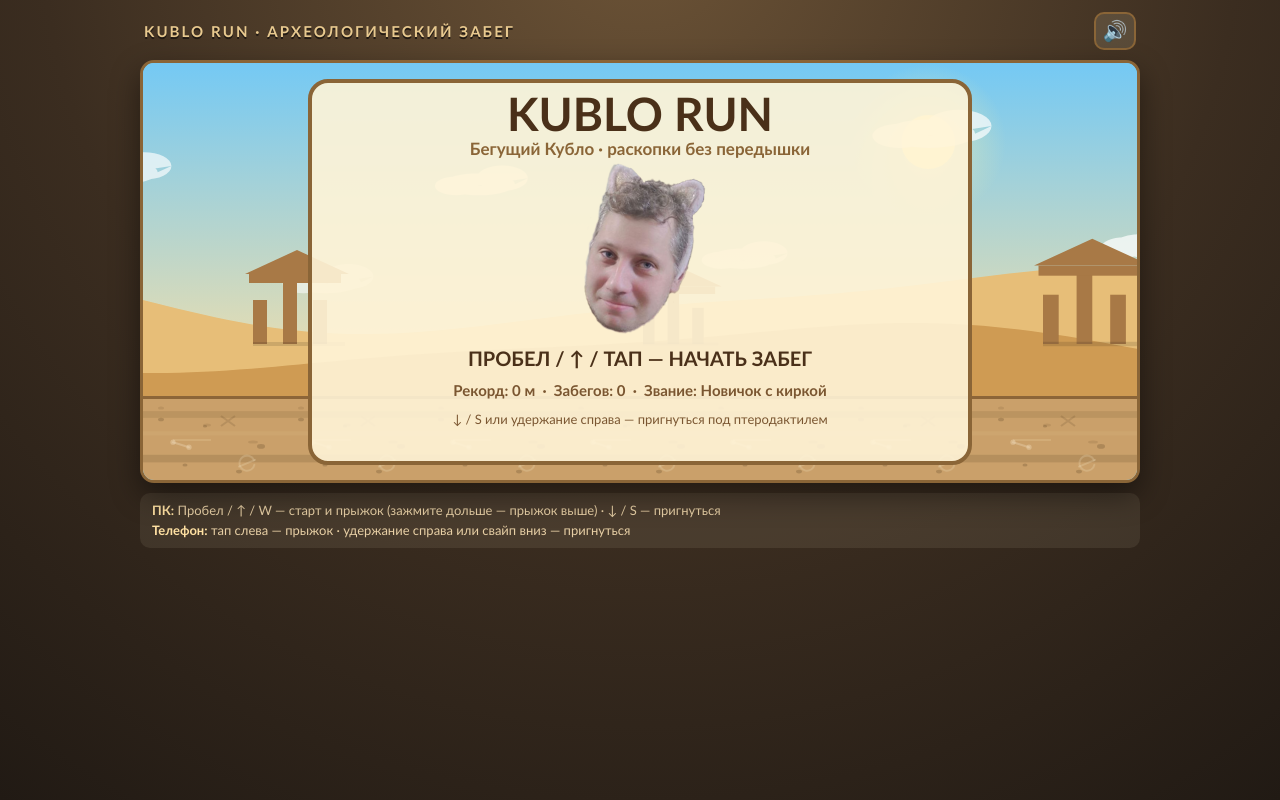
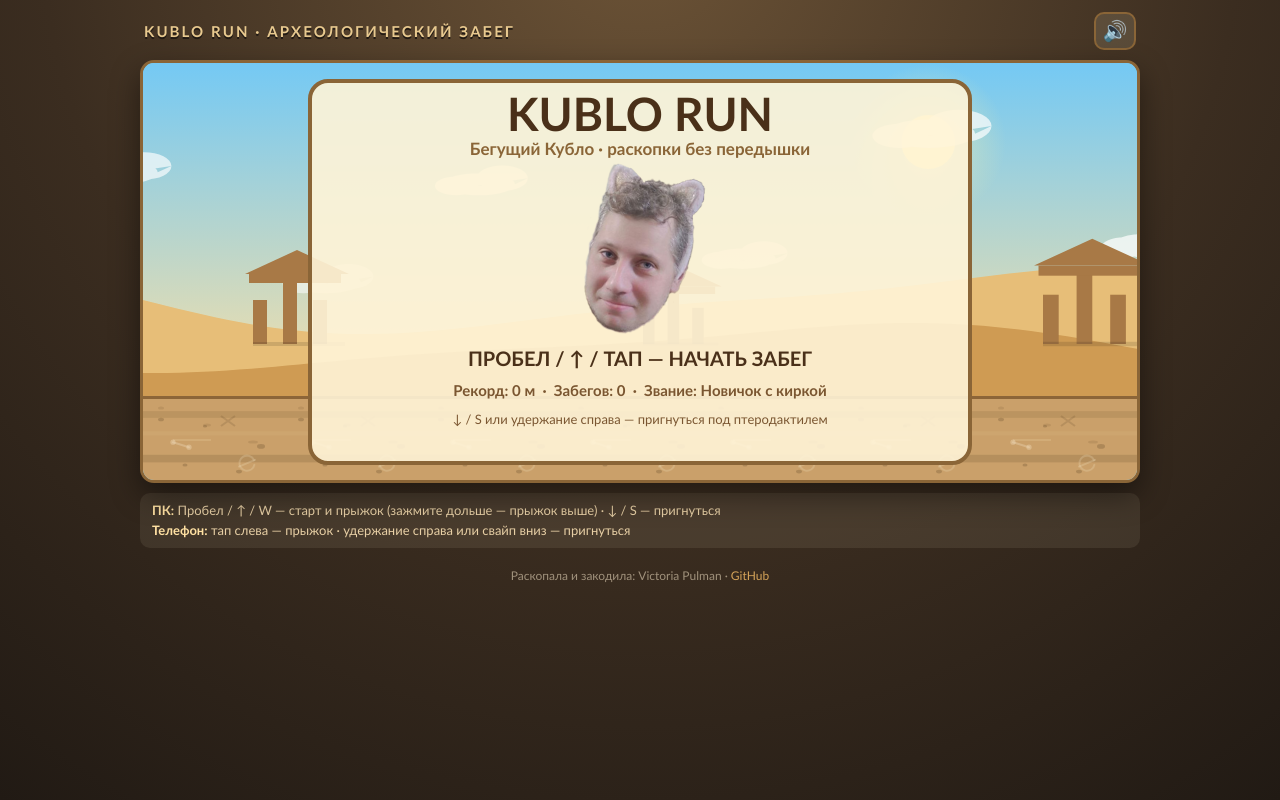
Before and after one commit to VictoriaPulman/Kublo-Run, a plain HTML site: page index.html in a window 1280 px wide. Drawn offline with Linux system fonts and the light colour scheme.

Commit message:
Add files via upload

```diff
--- a/index.html
+++ b/index.html
@@ -51,6 +51,11 @@
       <strong>ПК:</strong> Пробел / ↑ / W — старт и прыжок (зажмите дольше — прыжок выше) · ↓ / S — пригнуться<br>
       <strong>Телефон:</strong> тап слева — прыжок · удержание справа или свайп вниз — пригнуться
     </p>
+
+    <!-- Авторская подпись: деликатно завершает страницу, не мешая игре -->
+    <footer class="author-sign">
+      Раскопала и закодила: Victoria Pulman · <a href="https://github.com/VictoriaPulman" target="_blank" rel="noopener noreferrer">GitHub</a>
+    </footer>
   </div>
 
   <script src="script.js"></script>
--- a/style.css
+++ b/style.css
@@ -211,6 +211,33 @@ body {
 
 .help strong { color: #ffe1a3; }
 
+/* Авторская подпись внизу страницы */
+.author-sign {
+  margin-top: 10px;
+  text-align: center;
+  font-size: 12px;
+  line-height: 1.4;
+  color: rgba(245, 230, 200, 0.55);
+}
+.author-sign a {
+  position: relative;
+  color: #d4a359; /* вместо системного синего */
+  text-decoration: none;
+  transition: color 0.18s ease;
+}
+.author-sign a::after {
+  content: '';
+  position: absolute;
+  left: 0;
+  right: 100%;
+  bottom: -2px;
+  height: 1px;
+  background: currentColor;
+  transition: right 0.2s ease;
+}
+.author-sign a:hover { color: #f0c078; }
+.author-sign a:hover::after { right: 0; }
+
 /* ============================================================
    Мобильная версия. Компьютерная версия выше не затрагивается.
    ============================================================ */
@@ -270,9 +297,11 @@ body {
     line-height: 1.25;
   }
 
-  /* 4. Кнопки прижаты к нижнему краю; всё свободное место выше — фон страницы */
+  /* 4. Подпись сразу под правилами; 5. Кнопки прижаты к самому низу */
+  .author-sign { order: 4; }
+
   .touch-controls {
-    order: 4;
+    order: 5;
     display: flex;
     margin-top: auto;
     width: 100%;
@@ -295,7 +324,7 @@ body {
     padding: 0;
   }
 
-  .topbar, .help, .hint { display: none !important; }
+  .topbar, .help, .hint, .author-sign { display: none !important; }
 
   .game-shell,
   .game-wrap,
```
